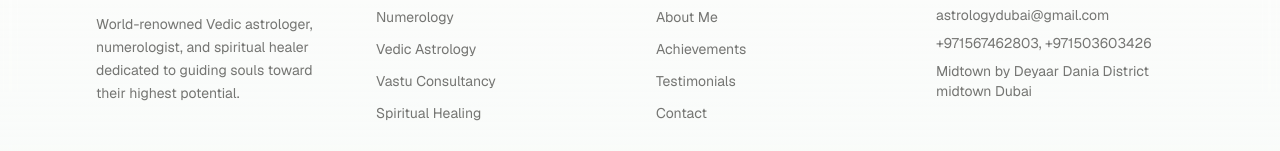
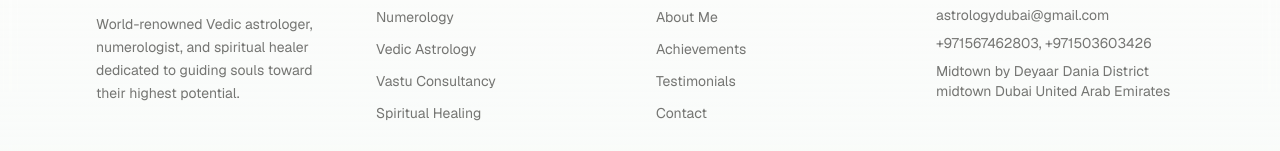
Before and after one commit to gulshanky1/dranu00, a Next.js app: page / in a window 1280 px wide. Shown: the part 6828-6979 px from the top of the page. Built offline with nearby package versions, Linux system fonts and the light colour scheme.

Commit message:
update the address in footer

```diff
--- a/components/footer.tsx
+++ b/components/footer.tsx
@@ -72,7 +72,7 @@ export function Footer() {
                   +971567462803,  +971503603426
                 </a>
               </li>
-              <li>Midtown by Deyaar Dania  District midtown Dubai</li>
+              <li>Midtown by Deyaar Dania  District midtown Dubai United Arab Emirates</li>
             </ul>
           </div>
         </div>
```
